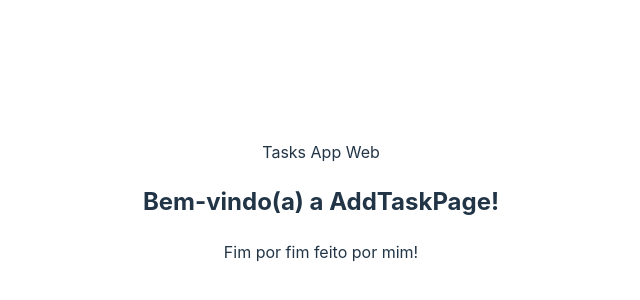
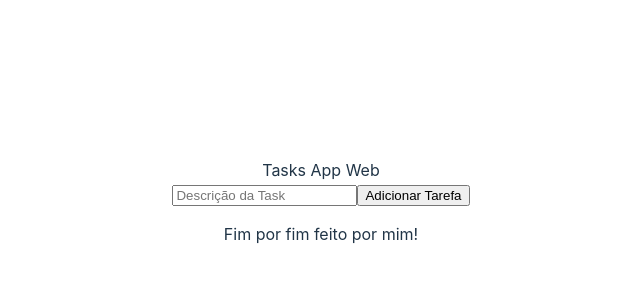
Before and after one commit to micherlane/tasks-app, a React (Vite) app: page /tasks/add in a window 1280 px wide. Shown: the part 190-490 px from the top of the page, without its empty margins (319-959 px from the left). Built offline with nearby package versions, Linux system fonts and the light colour scheme.

Commit message:
Separação do formulário

```diff
--- a/src/App.tsx
+++ b/src/App.tsx
@@ -4,7 +4,7 @@ import { HomePage } from './pages/HomePage'
 import { LoginPage } from './pages/LoginPage'
 import { AboutPage } from './pages/AboutPage'
 import { TasksPage } from './pages/TasksPage'
-import { AddTaskPage } from './pages/AddTaskPage'
+import { TaskAdd } from './pages/TasksPage/components/TaskAdd'
 import { NotFoundPage } from './pages/NotFoundPage'
 import { TaskDetail } from './pages/TasksPage/components/TaskDetail'
 
@@ -22,7 +22,7 @@ function App() {
         <Route path='/tasks'>
           <Route index element={<TasksPage/>}/>
           <Route path=':id' element={<TaskDetail/>}/>
-          <Route path='add' element={<AddTaskPage/>}/>
+          <Route path='add' element={<TaskAdd/>}/>
         </Route>
         <Route path='*' element={<NotFoundPage/>}/>
       </Routes>
--- a/src/pages/AddTaskPage/index.tsx
+++ /dev/null
@@ -1,9 +0,0 @@
-export function AddTaskPage(){
-    return (
-        <main>
-            <h2>
-                Bem-vindo(a) a AddTaskPage!
-            </h2>
-        </main>
-    )
-}
--- /dev/null
+++ b/src/pages/TasksPage/components/TaskAdd/index.tsx
@@ -0,0 +1,57 @@
+import React, { useReducer, useRef } from 'react'
+import { Task } from '../..';
+import { ulid } from 'ulidx';
+import { ActionType, TaskReducer } from '../../../../reducers/task_reducer';
+
+
+export function TaskAdd() {
+
+    const [, dispatch] = useReducer(TaskReducer, { tasks: [] })
+
+    const onAdd = (text: string) => {
+
+        const task: Task = {
+          id: ulid(),
+          name: text,
+          description: '...',
+          created_at: new Date(),
+          done: false
+        };
+
+        const init = {
+          method: 'POST',
+          body: JSON.stringify(task),
+          headers: {
+            "Content-Type": "application/json"
+          }
+        }
+        fetch('http://localhost:3000/tasks', init)
+          .then(response => {
+            if (response.ok) {
+              dispatch({ type: ActionType.ADDED, payload: { task } })
+            }
+          })
+
+      }
+
+  const descriptionInputRef = useRef<HTMLInputElement>(null)
+
+  const handleSubmit = (event: React.FormEvent<HTMLFormElement>) => {
+    event.preventDefault()
+    const text = descriptionInputRef.current!.value
+
+    const form = (event.target as HTMLFormElement)
+    form.reset()
+    descriptionInputRef.current!.focus()
+
+    onAdd(text)
+  }
+
+
+  return (
+    <form onSubmit={handleSubmit}>
+      <input type="text" ref={descriptionInputRef} placeholder="Descrição da Task" />
+      <input type="submit" value="Adicionar Tarefa" />
+    </form>
+  )
+}
--- a/src/pages/TasksPage/components/TaskForm/index.tsx
+++ /dev/null
@@ -1,29 +0,0 @@
-import React, { useRef } from 'react'
-
-interface TaskFormProps {
-  onAdd: (text: string) => void
-}
-
-export function TaskForm({ onAdd }: TaskFormProps) {
-
-  const descriptionInputRef = useRef<HTMLInputElement>(null)
-
-  const handleSubmit = (event: React.FormEvent<HTMLFormElement>) => {
-    event.preventDefault()
-    const text = descriptionInputRef.current!.value
-
-    const form = (event.target as HTMLFormElement)
-    form.reset()
-    descriptionInputRef.current!.focus()
-
-    onAdd(text)
-  }
-
-
-  return (
-    <form onSubmit={handleSubmit}>
-      <input type="text" ref={descriptionInputRef} placeholder="Descrição da Task" />
-      <input type="submit" value="Adicionar Tarefa" />
-    </form>
-  )
-}
--- a/src/pages/TasksPage/index.tsx
+++ b/src/pages/TasksPage/index.tsx
@@ -1,8 +1,7 @@
 import { useEffect, useReducer } from 'react'
-import { ulid } from 'ulidx'
 import { ActionType, TaskReducer } from '../../reducers/task_reducer'
-import { TaskForm } from './components/TaskForm'
 import { TaskList } from './components/TaskList'
+import { Link} from 'react-router-dom';
 
 export interface Task {
   id: string
@@ -26,32 +25,6 @@ export function TasksPage() {
   }, [])
 
 
-  const handleAddTask = (text: string) => {
-
-    const task: Task = {
-      id: ulid(),
-      name: text,
-      description: '...',
-      created_at: new Date(),
-      done: false
-    };
-
-    const init = {
-      method: 'POST',
-      body: JSON.stringify(task),
-      headers: {
-        "Content-Type": "application/json"
-      }
-    }
-    fetch('http://localhost:3000/tasks', init)
-      .then(response => {
-        if (response.ok) {
-          dispatch({ type: ActionType.ADDED, payload: { task } })
-        }
-      })
-
-  }
-
   const handleRemoveTask = (task: Task) => {
     dispatch({ type: ActionType.REMOVED, payload: { id: task.id } })
   }
@@ -64,7 +37,8 @@ export function TasksPage() {
 
   return (
     <>
-      <TaskForm onAdd={handleAddTask} />
+
+      <button><Link to="/tasks/add">Add</Link></button>
       <TaskList tasks={tasks} onSave={handleSaveTask} onRemove={handleRemoveTask} />
     </>
   )
```
